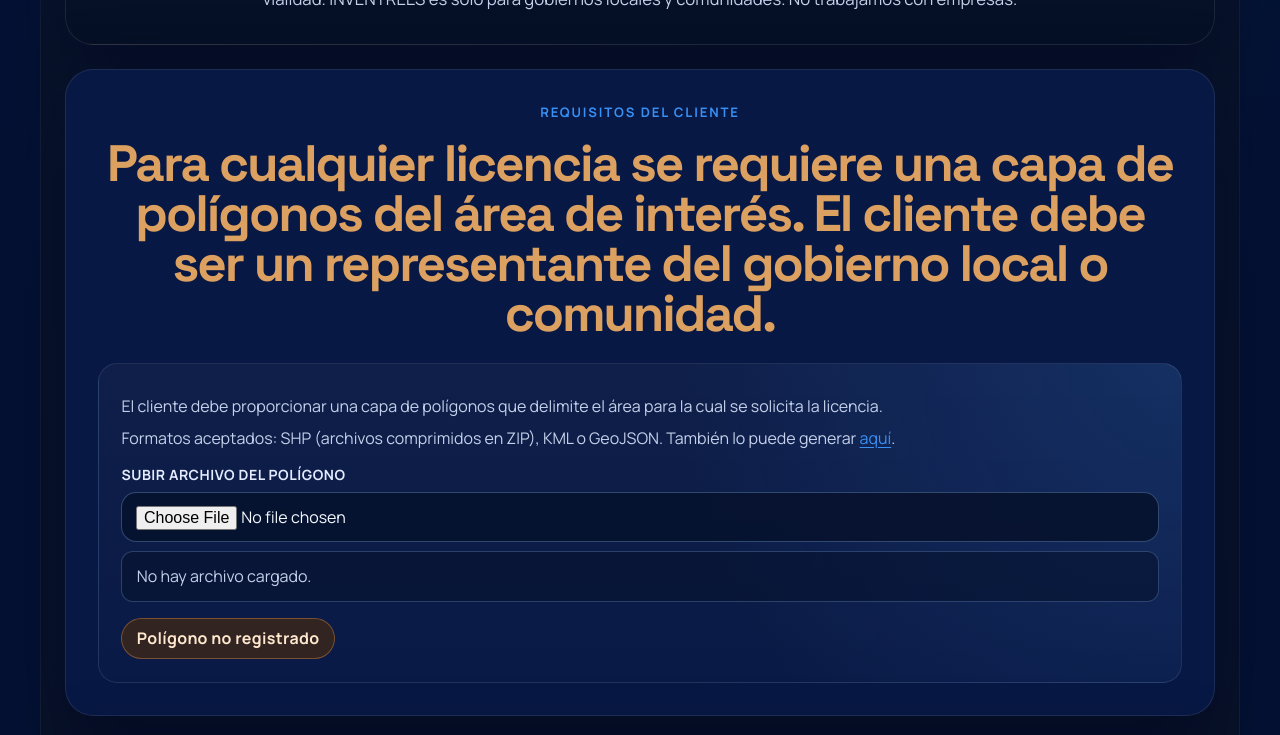
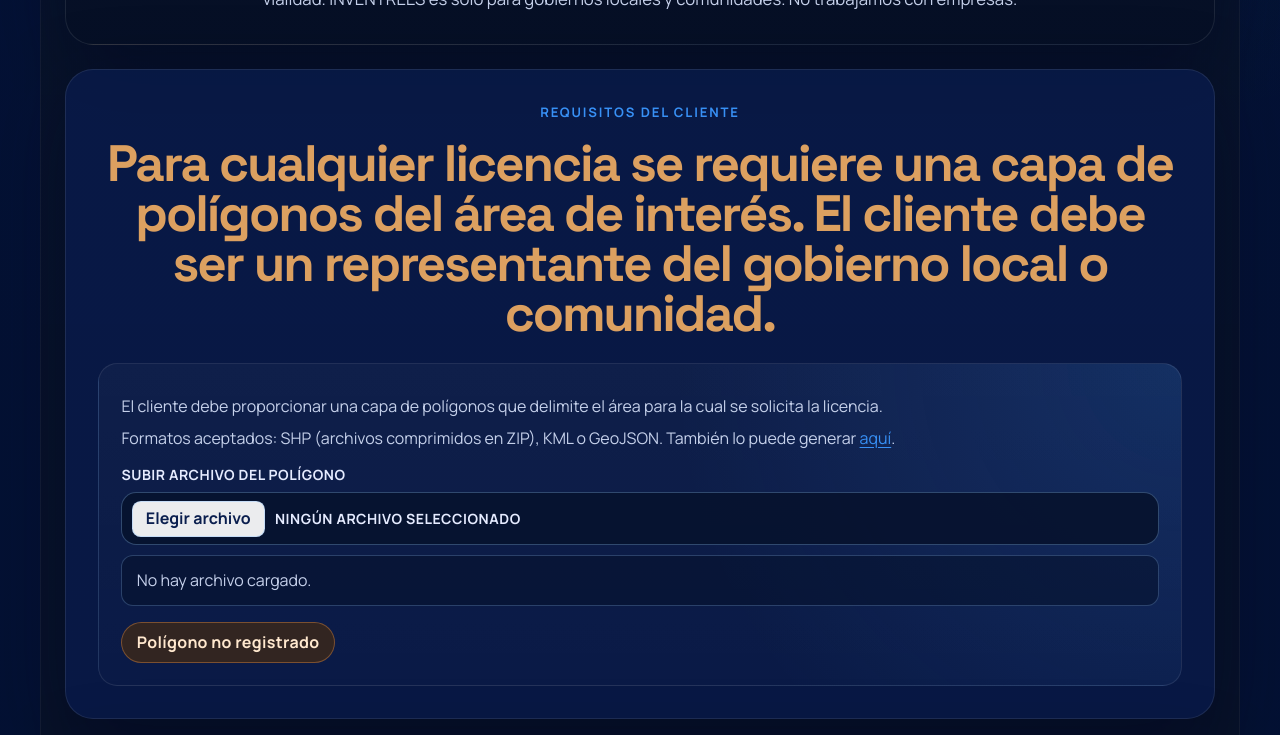
Before and after one commit to moraman61-arch/terralogica-web, a React (Vite) app: page /servicios/software/inventrees in a window 1280 px wide. Shown: the part 1170-1905 px from the top of the page. Built offline with nearby package versions, Linux system fonts and the light colour scheme.

Commit message:
Improve polygon file status text and Spanish file picker

```diff
--- a/src/App.css
+++ b/src/App.css
@@ -829,15 +829,51 @@
   text-transform: uppercase;
 }
 
-.inventory-file-upload input {
+.inventory-file-picker {
   width: 100%;
-  min-height: 3rem;
-  padding: 0.7rem 0.85rem;
+  min-height: 3.2rem;
+  padding: 0.45rem 0.6rem;
+  display: flex;
+  align-items: center;
+  gap: 0.65rem;
   border: 1px solid rgba(146, 198, 255, 0.3);
   border-radius: 0.95rem;
   background: rgba(7, 19, 47, 0.92);
+}
+
+.inventory-file-picker-button {
+  min-height: 2.2rem;
+  padding: 0.3rem 0.8rem;
+  border: 1px solid rgba(146, 198, 255, 0.42);
+  border-radius: 0.55rem;
+  background: rgba(255, 255, 255, 0.92);
+  color: #0a1e4e;
+  font: inherit;
+  font-weight: 700;
+  cursor: pointer;
+}
+
+.inventory-file-picker-button:hover,
+.inventory-file-picker-button:focus-visible {
+  background: #ffffff;
+}
+
+.inventory-file-picker-name {
   color: #f5f9ff;
-  font: inherit;
+  font-size: 0.98rem;
+  line-height: 1.3;
+  word-break: break-word;
+}
+
+.inventory-file-upload-input {
+  position: absolute;
+  width: 1px;
+  height: 1px;
+  margin: -1px;
+  padding: 0;
+  overflow: hidden;
+  border: 0;
+  clip: rect(0 0 0 0);
 }
 
 .inventory-upload-message {
--- a/src/InventreesPlanes.jsx
+++ b/src/InventreesPlanes.jsx
@@ -668,6 +668,18 @@ function buildAttachmentFileFromRegistration(registration) {
   return attachmentFile
 }
 
+function getRegisteredPolygonFileName(registration) {
+  if (typeof registration?.polygonFileName === 'string' && registration.polygonFileName.trim()) {
+    return registration.polygonFileName.trim()
+  }
+
+  if (registration?.status === 'registered' && Array.isArray(registration?.polygon) && registration.polygon.length >= 3) {
+    return 'inventrees-poligono.kml'
+  }
+
+  return null
+}
+
 function InventreesPlanes() {
   const navigate = useNavigate()
   const polygonRegistration = readPolygonRegistration()
@@ -687,9 +699,14 @@ function InventreesPlanes() {
   const [isIntroVideoPlaying, setIsIntroVideoPlaying] = useState(true)
   const [polygonStatus, setPolygonStatus] = useState(() => polygonRegistration.status)
   const [uploadStatus, setUploadStatus] = useState('idle')
-  const [uploadMessage, setUploadMessage] = useState('No hay archivo cargado.')
+  const [uploadMessage, setUploadMessage] = useState(() => {
+    const initialFileName = getRegisteredPolygonFileName(polygonRegistration)
+    return initialFileName ? `Archivo registrado disponible: ${initialFileName}.` : 'No hay archivo cargado.'
+  })
+  const [selectedUploadFileName, setSelectedUploadFileName] = useState('')
   const [quoteAttachmentMessage, setQuoteAttachmentMessage] = useState('')
   const introVideoRef = useRef(null)
+  const polygonUploadInputRef = useRef(null)
 
   const polygonStatusMessage = polygonStatus === 'registered' ? 'Polígono registrado' : 'Polígono no registrado'
 
@@ -715,6 +732,8 @@ function InventreesPlanes() {
   const hasPolygonForAttachment =
     Boolean(currentRegistration?.polygonAttachment) ||
     (Array.isArray(currentRegistration?.polygon) && currentRegistration.polygon.length >= 3)
+  const registeredPolygonFileName = getRegisteredPolygonFileName(currentRegistration)
+  const filePickerLabel = selectedUploadFileName || registeredPolygonFileName || 'Ningún archivo seleccionado'
   const quoteEmailDraft =
     quote.status === 'valid'
       ? buildQuoteEmailDraft({
@@ -824,6 +843,19 @@ function InventreesPlanes() {
     }
   }, [currentIntroVideo.src])
 
+  useEffect(() => {
+    if (uploadStatus !== 'idle') {
+      return
+    }
+
+    if (registeredPolygonFileName) {
+      setUploadMessage(`Archivo registrado disponible: ${registeredPolygonFileName}.`)
+      return
+    }
+
+    setUploadMessage('No hay archivo cargado.')
+  }, [registeredPolygonFileName, uploadStatus])
+
   const handleIntroVideoEnded = () => {
     setIsIntroVideoPlaying(true)
     setCurrentIntroVideoIndex((previousIndex) => (previousIndex + 1) % introVideos.length)
@@ -853,6 +885,7 @@ function InventreesPlanes() {
       return
     }
 
+    setSelectedUploadFileName(selectedFile.name)
     setUploadStatus('loading')
     setUploadMessage(`Validando archivo ${selectedFile.name}...`)
 
@@ -880,6 +913,7 @@ function InventreesPlanes() {
       const errorMessage = error instanceof Error ? error.message : 'No fue posible procesar el archivo cargado.'
       setUploadStatus('error')
       setUploadMessage(errorMessage)
+      setSelectedUploadFileName('')
     }
 
     event.target.value = ''
@@ -904,6 +938,7 @@ function InventreesPlanes() {
     setKmValue('')
     setSelectedLicenseId(licenseOptions[0].id)
     setUploadStatus('idle')
+    setSelectedUploadFileName('')
     setUploadMessage('No hay archivo cargado.')
   }
 
@@ -970,15 +1005,27 @@ function InventreesPlanes() {
           <p>
             Formatos aceptados: SHP (archivos comprimidos en ZIP), KML o GeoJSON. También lo puede generar <Link to="/servicios/software/inventrees/poligono">aquí</Link>.
           </p>
-          <label className="inventory-file-upload" htmlFor="inventory-polygon-upload">
+          <div className="inventory-file-upload">
             <span>Subir archivo del polígono</span>
+            <div className="inventory-file-picker">
+              <button
+                type="button"
+                className="inventory-file-picker-button"
+                onClick={() => polygonUploadInputRef.current?.click()}
+              >
+                Elegir archivo
+              </button>
+              <span className="inventory-file-picker-name">{filePickerLabel}</span>
+            </div>
             <input
+              ref={polygonUploadInputRef}
               id="inventory-polygon-upload"
+              className="inventory-file-upload-input"
               type="file"
               accept=".zip,.kml,.geojson,.json"
               onChange={handlePolygonFileUpload}
             />
-          </label>
+          </div>
           <p className={`inventory-upload-message inventory-upload-message-${uploadStatus}`}>{uploadMessage}</p>
           <div className="inventory-polygon-actions">
             <div className={`inventory-polygon-status inventory-polygon-status-${polygonStatus}`}>
```
